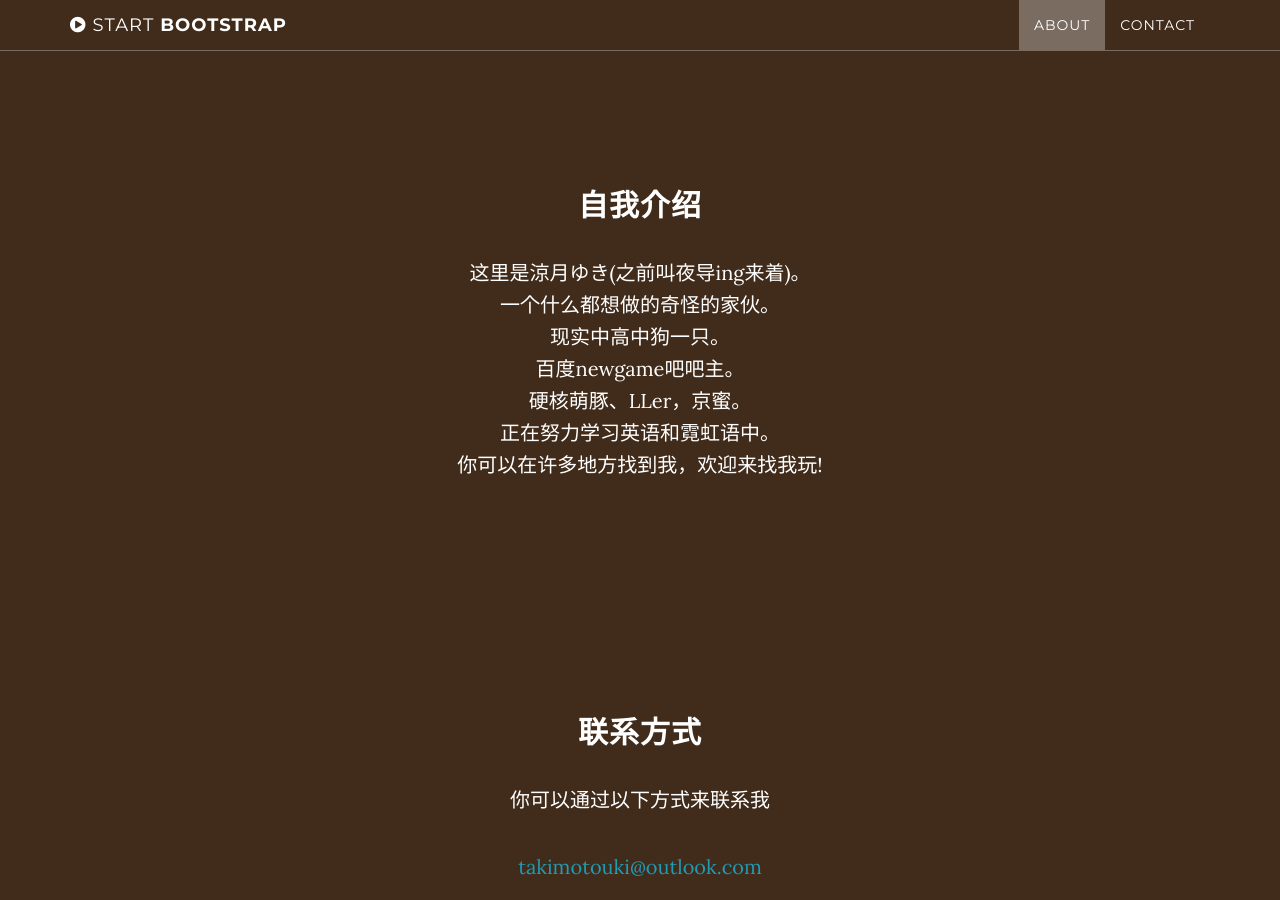
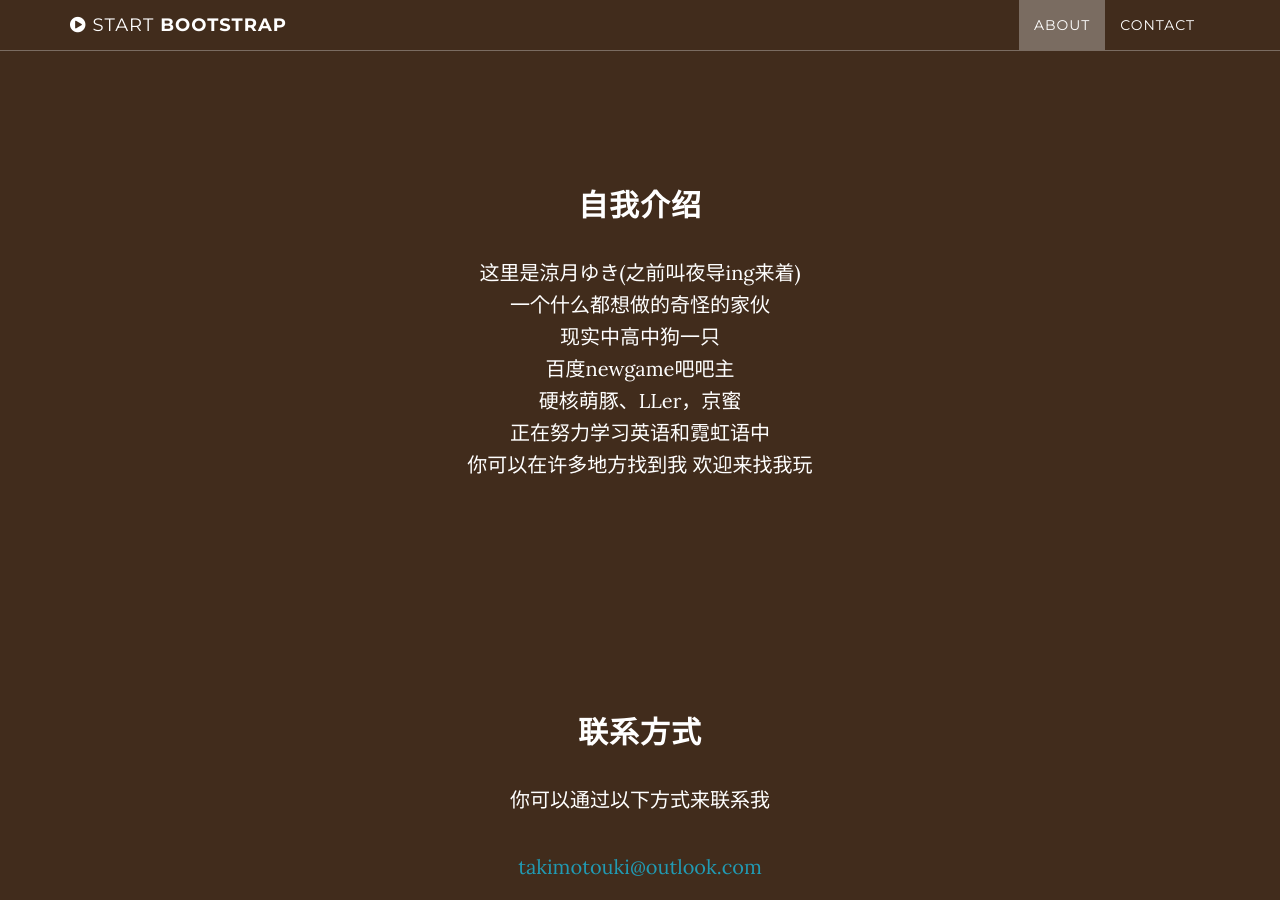
Before and after one commit to TakimotoUki/takimotouki.github.io, a Jekyll site: the page built from index.html, in a window 1280 px wide and 900 px high, scrolled down 911 px. Built offline with Jekyll 4.4.1, drawn with Linux system fonts in a browser that asks for light colours.

```diff
--- a/_includes/about.html
+++ b/_includes/about.html
@@ -3,7 +3,7 @@
         <div class="row">
             <div class="col-lg-8 col-lg-offset-2">
                 <h2>自我介绍</h2>
-                <p>这里是涼月ゆき(之前叫夜导ing来着)。<br />一个什么都想做的奇怪的家伙。<br />现实中高中狗一只。<br />百度newgame吧吧主。<br />硬核萌豚、LLer，京蜜。<br />正在努力学习英语和霓虹语中。<br />你可以在许多地方找到我，欢迎来找我玩!
+                <p>这里是涼月ゆき(之前叫夜导ing来着)<br />一个什么都想做的奇怪的家伙<br />现实中高中狗一只<br />百度newgame吧吧主<br />硬核萌豚、LLer，京蜜<br />正在努力学习英语和霓虹语中<br />你可以在许多地方找到我 欢迎来找我玩
             </div>
         </div>
     </section>
```
